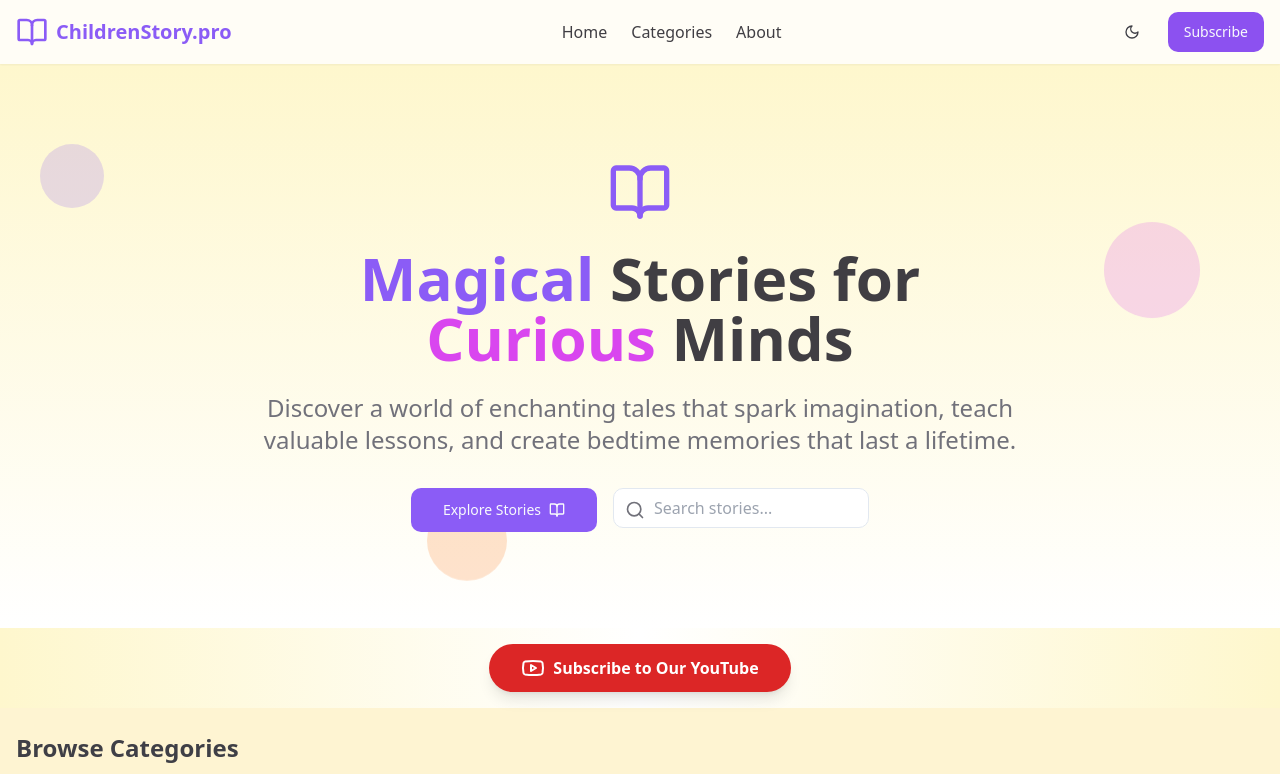
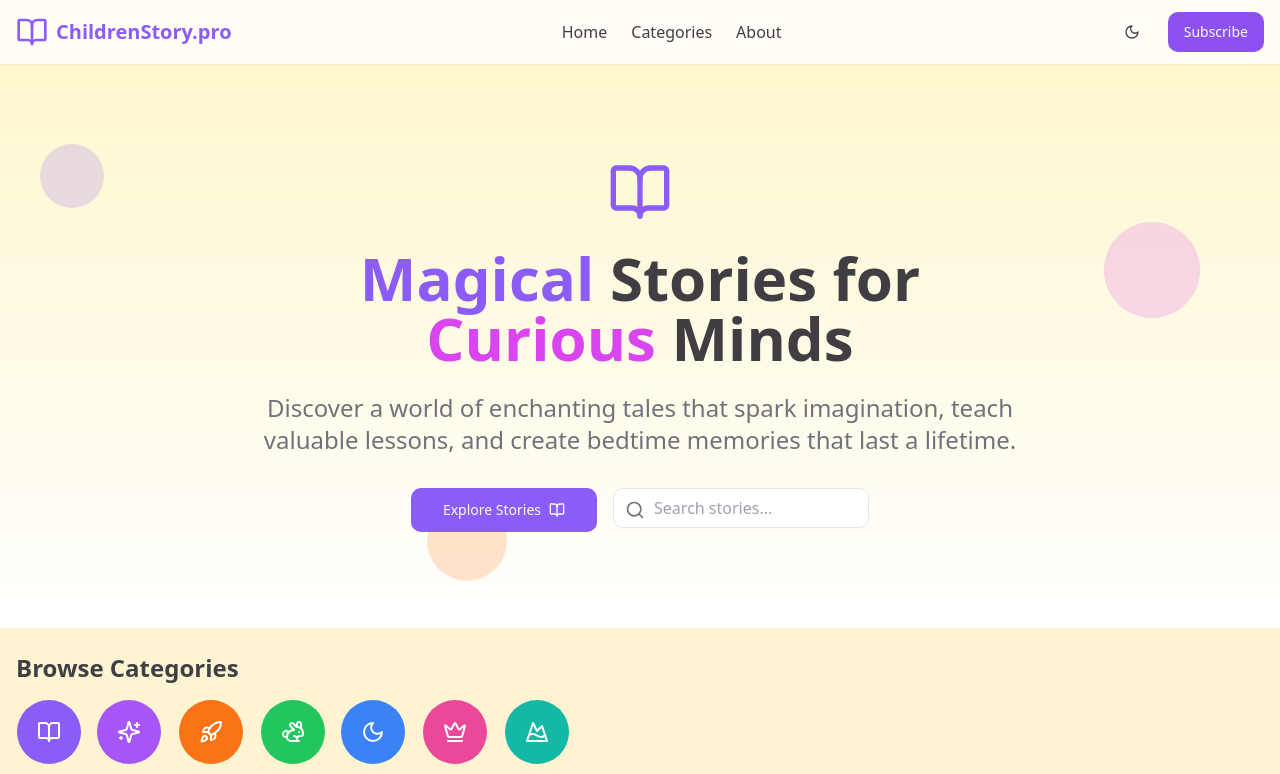
Before and after one commit to aiwonderful/story-sparkle-narratives, a React (Vite) app: page / in a window 1280 px wide. Shown: the top 774 px of the page. Built offline with nearby package versions, Linux system fonts and the light colour scheme.

Commit message:
Refactor: Move YouTube subscribe banner to footer

```diff
--- a/src/components/Footer.tsx
+++ b/src/components/Footer.tsx
@@ -4,6 +4,8 @@ import { Link } from 'react-router-dom';
 import { BookOpen, Facebook, Instagram, Twitter, Youtube } from 'lucide-react';
 
 const Footer = () => {
+  const youtubeChannelUrl = "https://www.youtube.com/@ChildrenStoryPro";
+
   return (
     <footer className="bg-white dark:bg-gray-900 border-t">
       <div className="container mx-auto px-4 py-12">
@@ -26,7 +28,7 @@ const Footer = () => {
               <a href="https://instagram.com" className="text-muted-foreground hover:text-story-primary">
                 <Instagram size={20} />
               </a>
-              <a href="https://youtube.com" className="text-muted-foreground hover:text-story-primary">
+              <a href={youtubeChannelUrl} className="text-muted-foreground hover:text-story-primary">
                 <Youtube size={20} />
               </a>
             </div>
@@ -69,6 +71,18 @@ const Footer = () => {
           </div>
         </div>
 
+        {/* YouTube Subscription Banner */}
+        <div className="mt-8 pt-6 border-t flex justify-center">
+          <a
+            href={youtubeChannelUrl}
+            target="_blank"
+            rel="noopener noreferrer"
+            className="flex items-center gap-2 bg-red-600 hover:bg-red-700 text-white font-bold py-3 px-8 rounded-full transition-all transform hover:scale-105 shadow-lg"
+          >
+            <Youtube size={24} className="animate-pulse" /> Subscribe to Our YouTube
+          </a>
+        </div>
+
         <div className="border-t pt-8 mt-8 text-center text-muted-foreground">
           <p>© {new Date().getFullYear()} ChildrenStory.pro. All rights reserved.</p>
         </div>
--- a/src/pages/Index.tsx
+++ b/src/pages/Index.tsx
@@ -8,31 +8,13 @@ import FeaturedStories from '../components/FeaturedStories';
 import RecentStories from '../components/RecentStories';
 import Testimonials from '../components/Testimonials';
 import Newsletter from '../components/Newsletter';
-import { Youtube } from 'lucide-react';
 
 const Index = () => {
-  const youtubeChannelUrl = "https://www.youtube.com/@ChildrenStoryPro";
-
   return (
     <div className="min-h-screen flex flex-col">
       <Header />
       <main className="flex-grow">
         <Hero />
-
-        {/* YouTube Subscribe Banner */}
-        <div className="py-4 bg-gradient-to-r from-story-background via-white to-story-background dark:from-gray-900 dark:via-gray-800 dark:to-gray-900">
-          <div className="container mx-auto px-4 flex justify-center">
-            <a
-              href={youtubeChannelUrl}
-              target="_blank"
-              rel="noopener noreferrer"
-              className="flex items-center gap-2 bg-red-600 hover:bg-red-700 text-white font-bold py-3 px-8 rounded-full transition-all transform hover:scale-105 shadow-lg"
-            >
-              <Youtube size={24} className="animate-pulse" /> Subscribe to Our YouTube
-            </a>
-          </div>
-        </div>
-
         <CategoryScroller />
         <FeaturedStories />
         <RecentStories />
```
